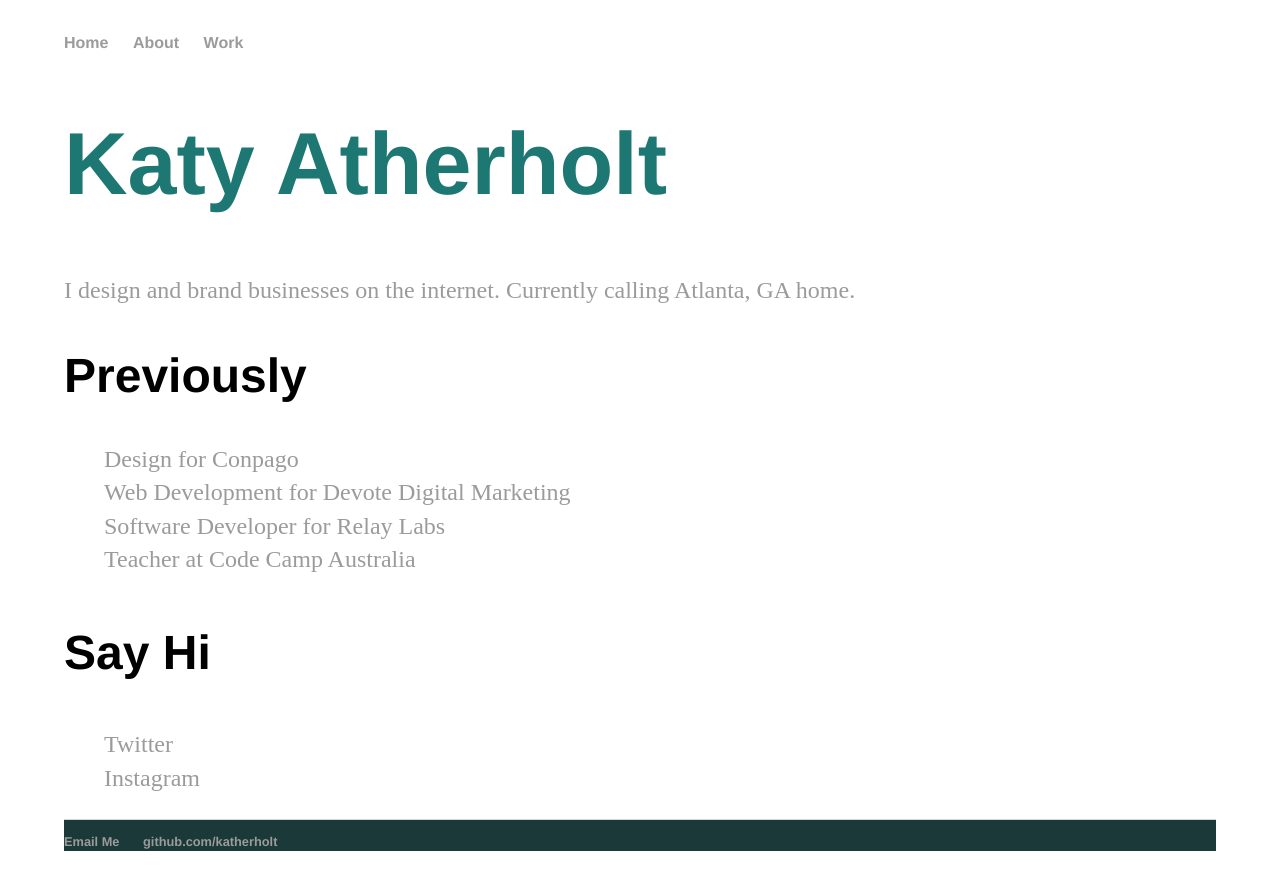
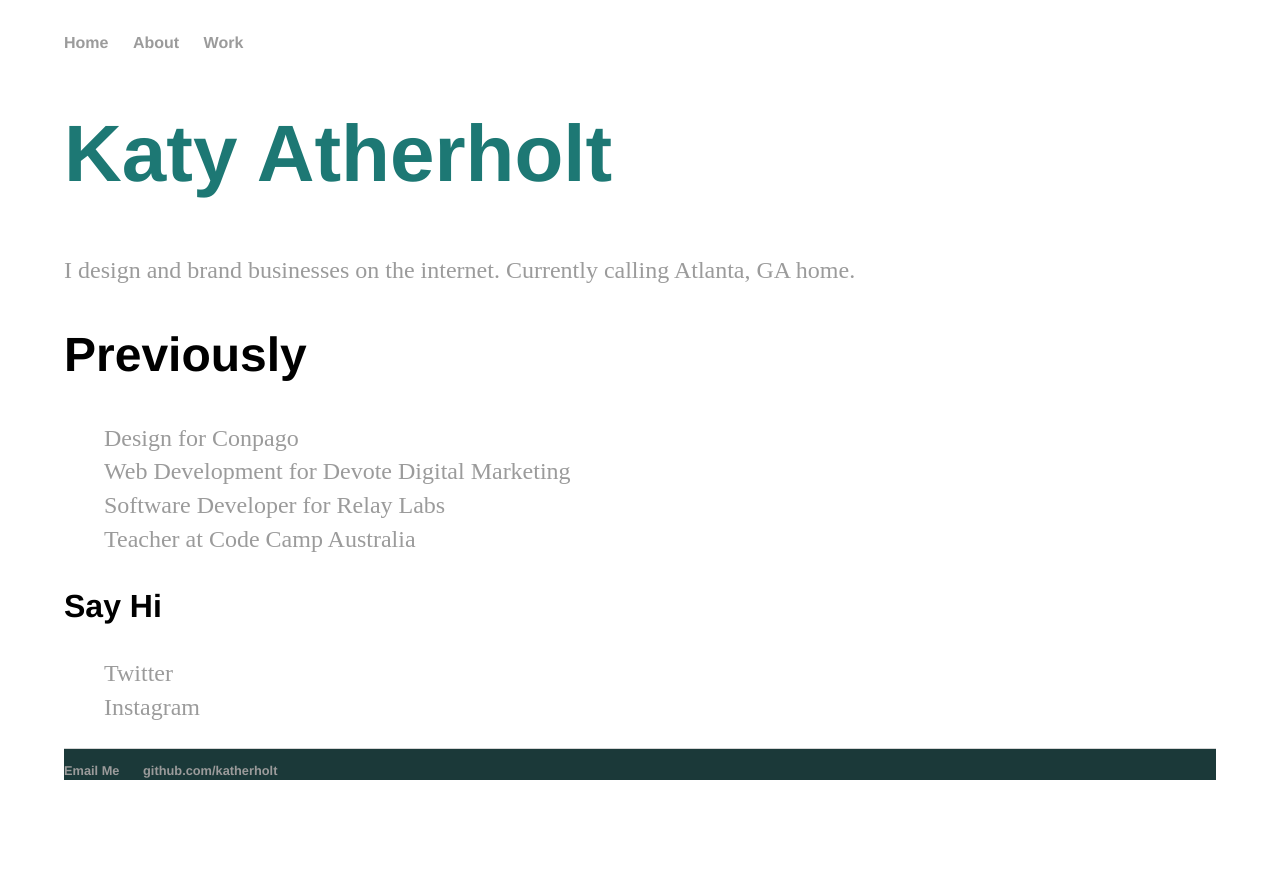
Before and after one commit to katherholt/katherholt.github.io, a Jekyll site: the page built from index.html, in a window 1280 px wide. Shown: the top 890 px of the page. Built offline with Jekyll 4.4.1, drawn with Linux system fonts in a browser that asks for light colours; some web fonts are replaced.

Commit message:
Update main.css

```diff
--- a/css/main.css
+++ b/css/main.css
@@ -6,8 +6,9 @@ a:hover { text-decoration: underline; }
 p, ul { font-size: 1.5em; line-height: 1.4em; color: #9B9B9B; }
 ul { list-style: none; }
 
-h1 { font-family: 'Helvetica', 'Arial', 'Sans-Serif'; font-size: 5.5em; serif; color: #1D7874; }
-h2, h3, h4 { font-family: 'Helvetica', 'Arial', 'Sans-Serif'; font-size: 3em; font-color: #4A4A4A; }
+h1 { font-family: 'Helvetica', 'Arial', 'Sans-Serif'; font-size: 5em; serif; color: #1D7874; }
+h2 { font-family: 'Helvetica', 'Arial', 'Sans-Serif'; font-size: 3em; font-color: #4A4A4A; }
+h3, h4 { font-family: 'Helvetica', 'Arial', 'Sans-Serif'; font-size: 2em; font-color: #4A4A4A; }
 
 nav ul, footer ul { font-size: 1em; font-family: 'Helvetica', 'Arial', 'Sans-Serif'; padding: 0px; list-style: none; font-weight: bold; }
 nav ul li, footer ul li { display: inline; margin-right: 20px; }
```
